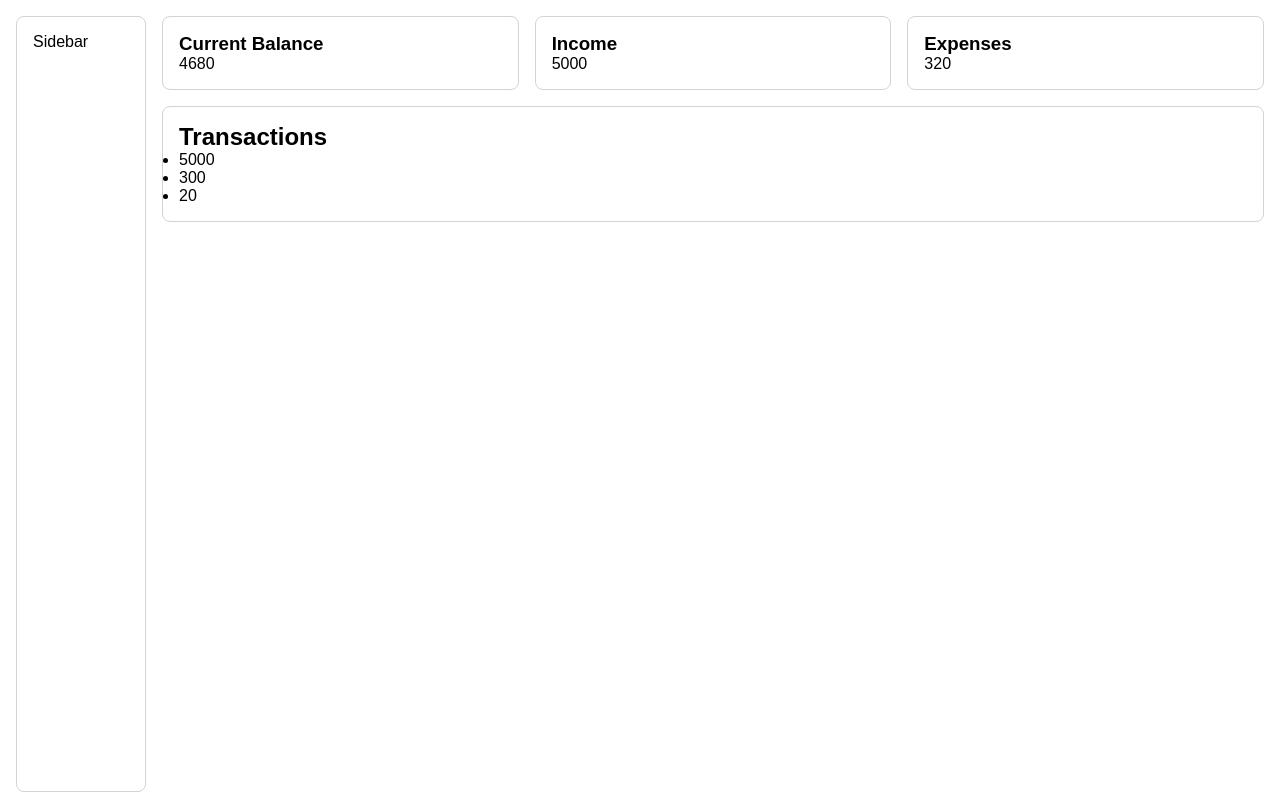
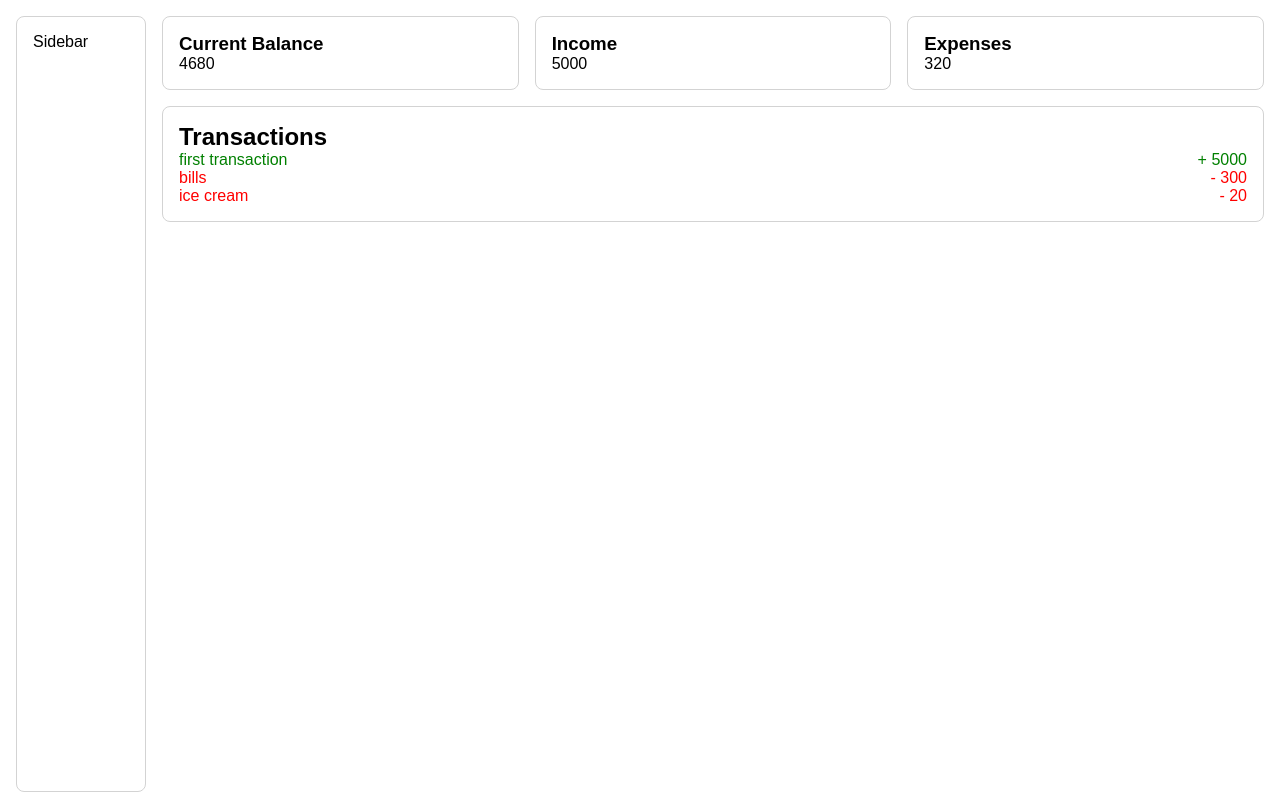
Before and after one commit to korno-no/PersonalFinanceApp2.0, a React (Vite) app: page / in a window 1280 px wide. Built offline with nearby package versions, Linux system fonts and the light colour scheme.

Commit message:
add style for transactions

```diff
--- a/src/components/Dashboard/Dashboard.tsx
+++ b/src/components/Dashboard/Dashboard.tsx
@@ -1,7 +1,7 @@
 import BalanceCard from "../BalanceCard";
 import IncomeCard from "../IncomeCard";
 import ExpensesCard from "../ExpensesCard";
-import TransactionList from "../TransactionList";
+import TransactionList from "../TransactionList/TransactionList";
 import type { TypeTransaction } from "../../types/transaction";
 import styles from './Dashboard.module.css';
 
--- a/src/components/Transaction.tsx
+++ /dev/null
@@ -1,4 +0,0 @@
-
-export default function Transaction({ amount }: { amount: number }) {
-  return <p>{amount}</p>;
-}
--- /dev/null
+++ b/src/components/Transaction/Transaction.module.css
@@ -0,0 +1,13 @@
+.income{
+    color: green;
+}
+
+.expense{
+    color: red;
+}
+
+.transaction{
+    display: flex;
+    gap: 1rem;
+    justify-content: space-between
+}
--- /dev/null
+++ b/src/components/Transaction/Transaction.tsx
@@ -0,0 +1,8 @@
+
+import style from "./Transaction.module.css"
+export default function Transaction({ amount, title, type }: { amount: number, title: string, type: "income" | "expense" }) {
+  return <p className={style[type] + " " + style.transaction}>
+    <div>{title}</div>
+    <div>{type === 'income' ? '+':'-'} {amount}</div>
+  </p>;
+}
--- a/src/components/TransactionList.tsx
+++ /dev/null
@@ -1,19 +0,0 @@
-import Transaction from "./Transaction";
-import type { TypeTransaction } from "../types/transaction";
-import Card from "./Card/Card";
-
-
-export default function TransactionList({ transactions }: { transactions: TypeTransaction[] }) {
-  return (
-    <Card>
-      <h2>Transactions</h2>
-      <ul>
-        {transactions.map((tx) => (
-          <li key={tx.id}>
-            <Transaction amount={tx.amount} />
-          </li>
-        ))}
-      </ul>
-    </Card>
-  );
-}
--- /dev/null
+++ b/src/components/TransactionList/TransactionList.tsx
@@ -0,0 +1,16 @@
+import Transaction from "../Transaction/Transaction";
+import type { TypeTransaction } from "../../types/transaction";
+import Card from "../Card/Card";
+import styles from "./TrnsaktionList.module.css"
+
+
+export default function TransactionList({ transactions }: { transactions: TypeTransaction[] }) {
+  return (
+    <Card>
+      <h2>Transactions</h2>
+        {transactions.map((tx) => (
+            <Transaction key={tx.id} amount={tx.amount} title={tx.title} type={tx.type}/>
+        ))}
+    </Card>
+  );
+}
```
Also changed, not shown: src/components/TransactionList/TrnsaktionList.module.css (added).
